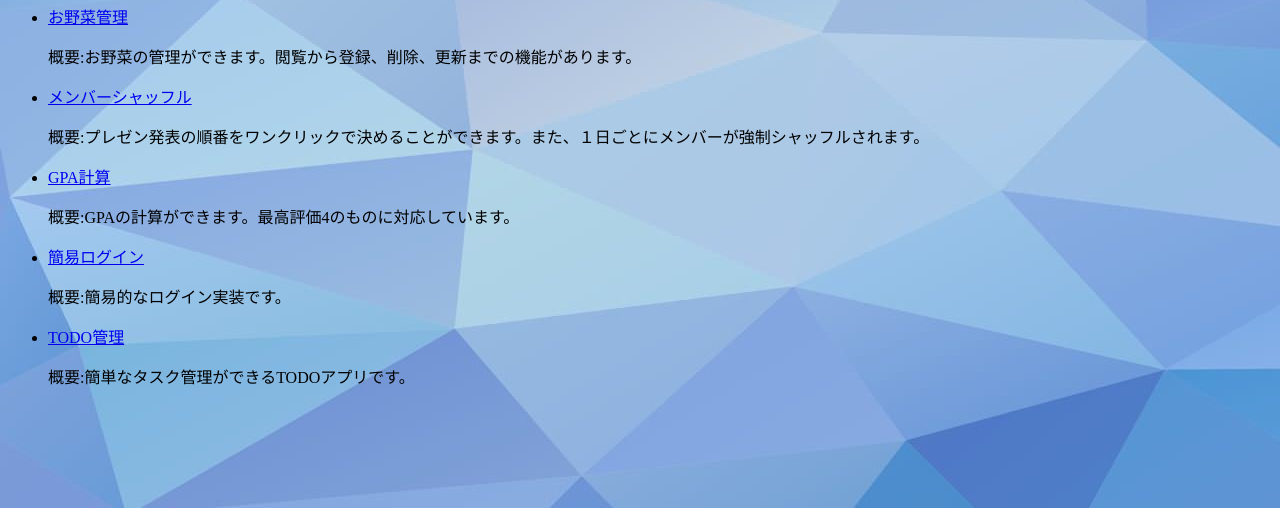
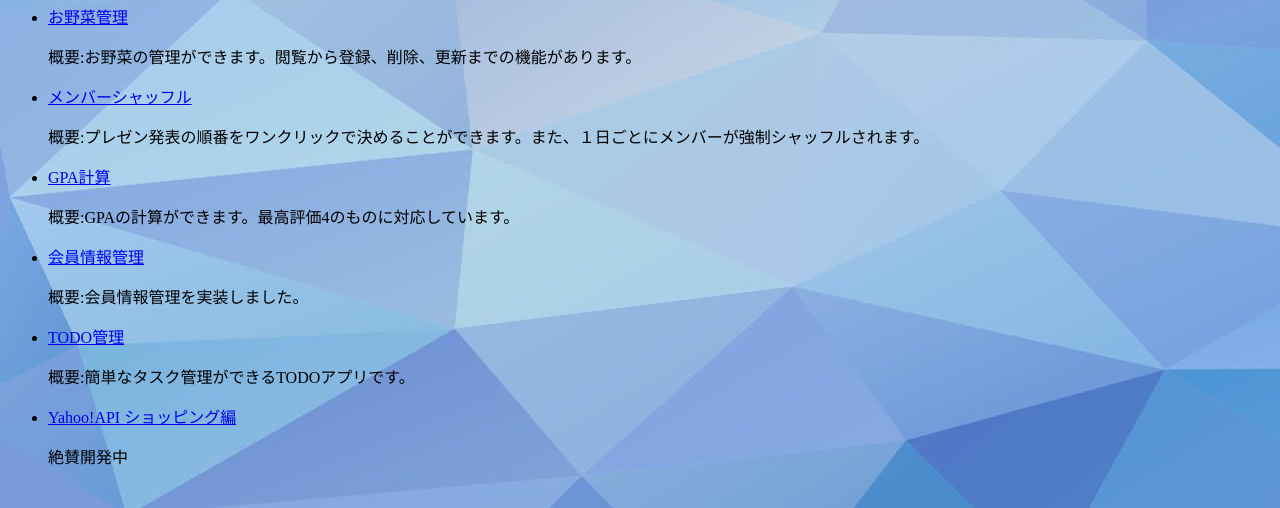
Before and after one commit to saike1119/WebPlayground, a PHP site: page / in a window 1280 px wide. Shown: the part 292-800 px from the top of the page. Run offline with PHP 8.4, Linux system fonts and the light colour scheme; some libraries are stand-ins or nearby versions.

Commit message:
文言修正追加

```diff
--- a/index.php
+++ b/index.php
@@ -42,10 +42,12 @@
         <p>概要:プレゼン発表の順番をワンクリックで決めることができます。また、１日ごとにメンバーが強制シャッフルされます。</p></li>
     <li><a href="/GPA/GPA_app.php">GPA計算</a><br>
         <p>概要:GPAの計算ができます。最高評価4のものに対応しています。</p></li>
-    <li><a href="/login/Main.php">簡易ログイン</a><br>
-        <p>概要:簡易的なログイン実装です。</p></li>
+    <li><a href="/login/Main.php">会員情報管理</a><br>
+        <p>概要:会員情報管理を実装しました。</p></li>
     <li><a href="/TODO/TODO_app.php">TODO管理</a><br>
         <p>概要:簡単なタスク管理ができるTODOアプリです。</p></li>
+    <li><a href="#">Yahoo!API ショッピング編</a><br>
+        <p>絶賛開発中</p></li>
 </ul>
 </body>
 </html>
```
